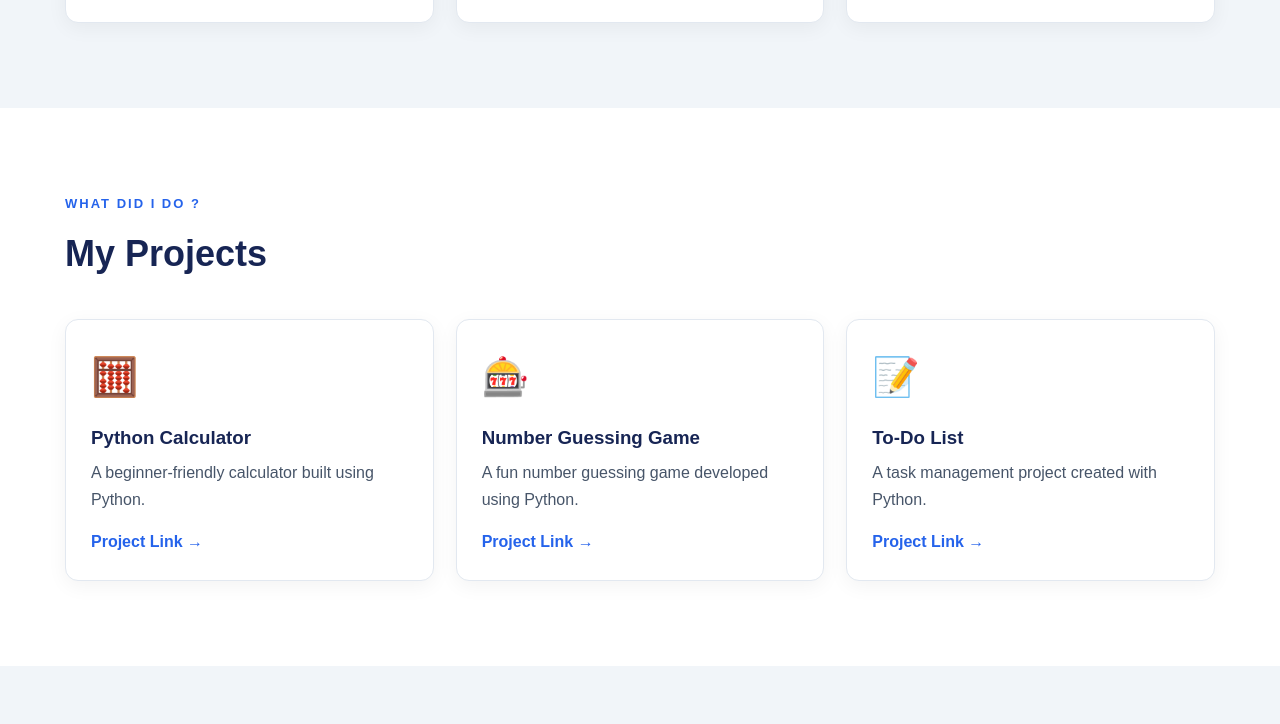
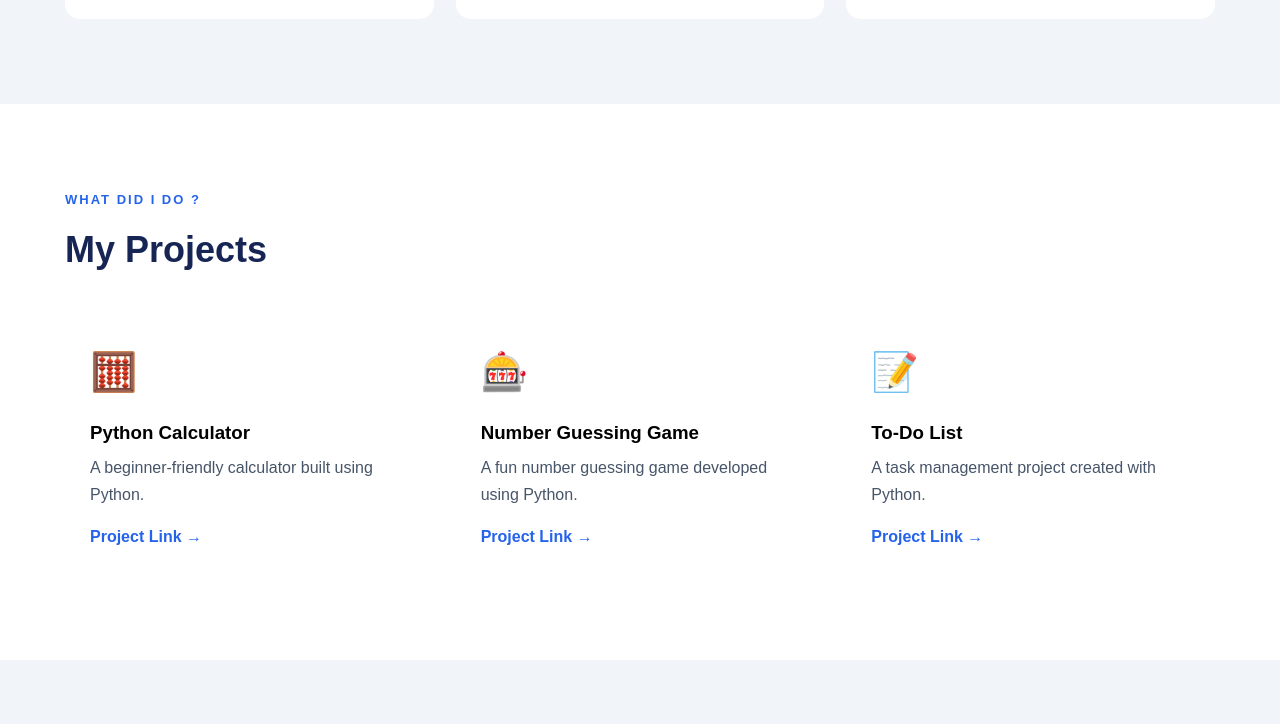
Before and after one commit to mahidadharmendrasinh07-design/My-Portfolio, a plain HTML site: page index.html in a window 1280 px wide. Shown: the part 1790-2514 px from the top of the page. Drawn offline with Linux system fonts and the light colour scheme.

Commit message:
Add files via upload

```diff
--- a/style.css
+++ b/style.css
@@ -239,17 +239,34 @@ header {
 }
 
 .card {
+    position: relative;
+    overflow: hidden;
+    background: white;
+    color: black;
     padding: 25px;
-    background: white;
-    border-radius: 13px;
-    box-shadow: 0 5px 20px rgba(0,0,0,0.05);
-    transition: 0.3s;
-    border: 1px solid #e2e8f0;
+    border-radius: 15px;
+    transition: 0.4s;
+    z-index: 1;
+}
+
+.card::before {
+    content: "";
+    position: absolute;
+    bottom: -100%;
+    left: 0;
+    width: 100%;
+    height: 100%;
+    background: black;
+    transition: 0.5s ease;
+    z-index: -1;
+}
+
+.card:hover::before {
+    bottom: 0;
 }
 
 .card:hover {
-    transform: translateY(-7px);
-    box-shadow: 0 10px 25px rgba(37,99,235,0.12);
+    color: white;
 }
 
 .card span {
```
